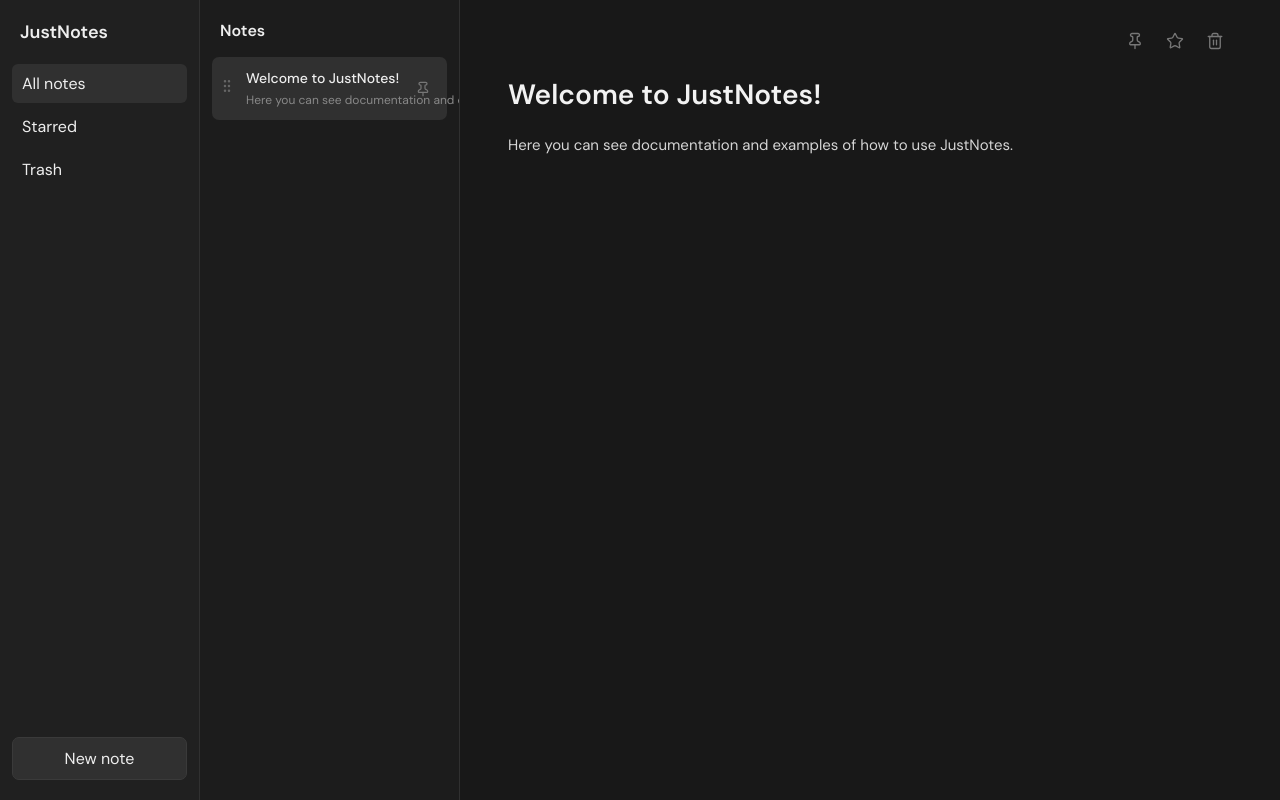
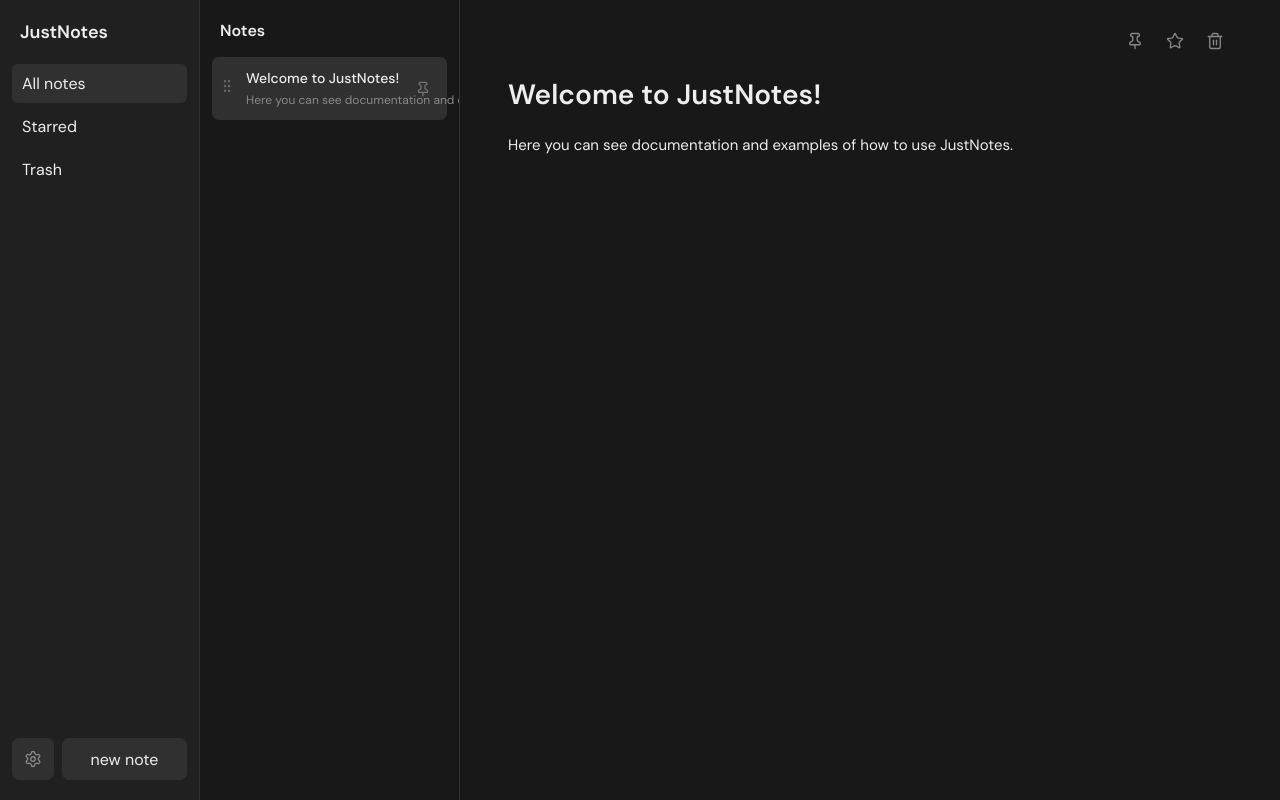
Before and after one commit to d6s8/JustNotes, a React (Vite) app in the folder Source Code/: page / in a window 1280 px wide. Built offline with nearby package versions, Linux system fonts and the light colour scheme.

Commit message:
Added a settings tab; and light theme support.

```diff
--- a/Source Code/src/App.css
+++ b/Source Code/src/App.css
@@ -1,5 +1,35 @@
 * {
   box-sizing: border-box;
+}
+
+:root {
+  --bg-main: #181818;
+  --bg-sidebar: #202020;
+  --bg-list: #1c1c1c;
+
+  --bg-hover: #2b2b2b;
+  --bg-active: #303030;
+
+  --border-color: #303030;
+
+  --text-primary: #eeeeee;
+  --text-secondary: #888888;
+  --text-muted: #666666;
+}
+
+:root[data-theme="light"] {
+  --bg-main: #f7f7f7;
+  --bg-sidebar: #eeeeee;
+  --bg-list: #f2f2f2;
+
+  --bg-hover: #e4e4e4;
+  --bg-active: #dddddd;
+
+  --border-color: #d4d4d4;
+
+  --text-primary: #202020;
+  --text-secondary: #666666;
+  --text-muted: #999999;
 }
 
 html,
@@ -12,8 +42,8 @@
 
 body {
   font-family: "DM Sans", sans-serif;
-  background: #181818;
-  color: #eeeeee;
+  background: var(--bg-main);
+  color: var(--text-primary);
 }
 
 button,
@@ -35,7 +65,7 @@
   width: 100%;
   height: 100vh;
 
-  background: #181818;
+  background: var(--bg-main);
 }
 
 /* SIDEBAR */
@@ -46,8 +76,8 @@
 
   padding: 20px 12px;
 
-  background: #202020;
-  border-right: 1px solid #303030;
+  background: var(--bg-sidebar);
+  border-right: 1px solid var(--border-color);
 }
 
 .sidebar-header {
@@ -81,26 +111,74 @@
 }
 
 .nav-item:hover {
-  background: #2b2b2b;
+  background: var(--bg-hover);
 }
 
 .nav-item.active {
-  background: #303030;
+  background: var(--bg-active) ;
+}
+
+.side-bar-footer {
+  display: flex;
+  align-items: center;
+  gap: 8px;
+
+  margin-top: auto;
 }
 
 .new-note-button {
-  margin-top: auto;
-  padding: 10px;
+  flex: 1;
+  padding: 10px 12px;
+  height: 42px;
 
-  background: #303030;
-  border: 1px solid #3a3a3a;
+  background: var(--bg-active);
+  border: 1px solid var(--border-color);
   border-radius: 7px;
 
   cursor: pointer;
 }
 
 .new-note-button:hover {
-  background: #383838;
+  background: var(--bg-hover);
+}
+
+.settings-button {
+  display: flex;
+  align-items: center;
+  justify-content: center;
+
+  width: 42px;
+  min-width: 42px;
+  height: 42px;
+
+  padding: 0;
+
+  background: var(--bg-active);
+  border: 1px solid var(--border-color);
+  border-radius: 7px;
+
+  color: var(--text-secondary);
+
+  cursor: pointer;
+}
+
+.settings-button:hover {
+  background: var(--bg-hover);
+  color: var(--text-primary);
+}
+
+:root[data-theme="dark"] .settings-button.active {
+  background: var(--bg-active);
+  border-color: #6d6868;
+  border-width: 2px;
+  color: #ffffff;
+}
+
+:root[data-theme="light"] .settings-button.active {
+  background: #d8d8d8;
+  border-color: #a8a8a8;
+  border-width: 2px;
+  color: #202020;
 }
 
 /* NOTES LIST */
@@ -108,8 +186,8 @@
 .notes-list {
   padding: 20px 12px;
 
-  background: #1c1c1c;
-  border-right: 1px solid #303030;
+  background: var(--bg-main);
+  border-right: 1px solid var(--border-color);
 
   overflow-y: auto;
 }
@@ -134,11 +212,11 @@
 }
 
 .note-card-wrapper:hover {
-  background: #272727;
+  background: var(--bg-hover);
 }
 
 .note-card-wrapper.active {
-  background: #303030;
+  background: var(--bg-active);
 }
 
 .note-card {
@@ -174,7 +252,7 @@
 .note-card span {
   overflow: hidden;
 
-  color: #888888;
+  color: var(--text-secondary);
 
   font-size: 12px;
 
@@ -195,7 +273,7 @@
   background: transparent;
   border: none;
 
-  color: #666666;
+  color: var(--text-muted);
   cursor: grab;
 
   z-index: 2;
@@ -238,7 +316,7 @@
 }
 
 .pin-button.pinned {
-  color: #eeeeee;
+  color: var(--text-primary);
 }
 
 /* EMPTY STATE */
@@ -255,13 +333,14 @@
   width: 100%;
   height: 100%;
 
-  background: #181818;
+  background: var(--bg-main);
+
 }
 
 .empty-message {
   padding: 12px 8px;
 
-  color: #777777;
+  color: var(--text-primary);
 
   font-size: 13px;
 }
@@ -275,7 +354,7 @@
   min-width: 0;
   padding: 24px 48px 40px;
 
-  background: #181818;
+  background: var(--bg-main);
 }
 
 /* EDITOR TOOLBAR */
@@ -304,14 +383,14 @@
   border: none;
   border-radius: 6px;
 
-  color: #777777;
+  color: var(--text-secondary);
 
   cursor: pointer;
 }
 
 .editor-action-button:hover {
-  background: #242424;
-  color: #eeeeee;
+  background: var(--bg-hover);
+  color: var(--text-primary);
 }
 
 .editor-action-button.danger:hover {
@@ -333,22 +412,22 @@
   border: none;
   border-radius: 6px;
 
-  color: #777777;
+  color: var(--text-secondary);
 
   cursor: pointer;
 }
 
 .editor-pin-button:hover {
-  background: #242424;
-  color: #eeeeee;
+  background: var(--bg-hover);
+  color: var(--text-primary);
 }
 
 .editor-pin-button.pinned {
-  color: #eeeeee;
+  color: var(--text-primary);
 }
 
 .editor-action-button.starred {
-  color: #eeeeee;
+  color: var(--text-primary);
 }
 
 /* NOTE TITLE */
@@ -362,7 +441,7 @@
   border: none;
   outline: none;
 
-  color: #f2f2f2;
+  color: var(--text-primary);
 
   font-size: 28px;
   font-weight: 600;
@@ -383,7 +462,7 @@
   border: none;
   outline: none;
 
-  color: #d5d5d5;
+  color: var(--text-primary);
 
   font-size: 15px;
   line-height: 1.7;
@@ -391,5 +470,54 @@
 
 .note-title::placeholder,
 .note-content::placeholder {
-  color: #666666;
+  color: var(--text-muted);
 }
+
+.settings {
+  grid-column: 2 / 4;
+
+  padding: 24px 32px;
+
+  background: var(--bg-main);
+}
+
+.settings h1 {
+  margin: 0;
+
+  font-size: 28px;
+  font-weight: 600;
+}
+
+.theme-switch {
+  position: relative;
+
+  width: 48px;
+  height: 26px;
+  padding: 0;
+
+  background: var(--bg-active);
+  border: 1px solid var(--border-color);
+  border-radius: 999px;
+
+  cursor: pointer;
+
+  transition: background 180ms ease;
+}
+
+.theme-switch-thumb {
+  position: absolute;
+  top: 3px;
+  left: 3px;
+
+  width: 18px;
+  height: 18px;
+
+  background: var(--text-primary);
+  border-radius: 50%;
+
+  transition: transform 180ms ease;
+}
+
+.theme-switch.light .theme-switch-thumb {
+  transform: translateX(22px);
+}
--- a/Source Code/src/App.tsx
+++ b/Source Code/src/App.tsx
@@ -1,7 +1,14 @@
 import { useEffect, useState } from "react";
-import { Pin, RotateCcw, Star, Trash2, GripVertical } from "lucide-react";
+import {
+        Pin,
+        RotateCcw,
+        Star,
+        Trash2,
+        GripVertical,
+        Settings as SettingsIcon
+       } from "lucide-react";
+
 import "./App.css";
-
 import { restrictToVerticalAxis } from "@dnd-kit/modifiers";
 
 import {
@@ -60,7 +67,9 @@
   }
 }
 
-type Filter = "all" | "starred" | "trash";
+type Filter = "all" | "starred" | "trash" | "settings";
+type Theme = "dark" | "light";
+
 
 function SortableNote({
   note,
@@ -140,6 +149,18 @@
   const [notes, setNotes] = useState<Note[]>(loadNotes);
   const [selectedNoteId, setSelectedNoteId] = useState<number>(1);
   const [filter, setFilter] = useState<Filter>("all");
+
+  const [theme, setTheme] = useState<Theme>(() => {
+    const savedTheme = localStorage.getItem("justnotes-theme");
+
+    return savedTheme === "light" ? "light" : "dark";
+  });
+
+  useEffect(() => {
+    localStorage.setItem("justnotes-theme", theme);
+
+    document.documentElement.dataset.theme = theme;
+  }, [theme]);
 
   useEffect(() => {
     localStorage.setItem("justnotes-notes", JSON.stringify(notes));
@@ -402,13 +423,52 @@
           </button>
         </nav>
 
-        <button
-          className="new-note-button"
-          onClick={createNote}
-        >
-          New note
-        </button>
+        <div className="side-bar-footer">
+          <button
+            className={`settings-button ${
+              filter === "settings" ? "active" : ""
+            }`}
+            onClick={() => changeFilter("settings")}
+          >
+            <SettingsIcon
+              size={18}
+              strokeWidth={1.8}
+            />
+          </button>
+
+          <button
+            className="new-note-button"
+            onClick={createNote}
+          >
+            new note
+          </button>
+        </div>
       </aside>
+
+      {filter === "settings" ? (
+        <section className="settings">
+          <h1>Settings</h1>
+
+          <div className="settings-section">
+            <div>
+              <h2>Theme</h2>
+              <p>Choose how JustNotes looks.</p>
+            </div>
+
+            <button
+              className={`theme-switch ${
+                theme === "light" ? "light" : ""
+              }`}
+              onClick={() =>
+                setTheme(theme === "dark" ? "light" : "dark")
+              }
+            >
+              <span className="theme-switch-thumb" />
+            </button>
+          </div>
+        </section>
+      ) : (
+        <>
 
       <section className="notes-list">
         <h2>
@@ -594,6 +654,8 @@
           </div>
         )}
       </section>
+      </>
+      )}
     </main>
   );
 }
```
